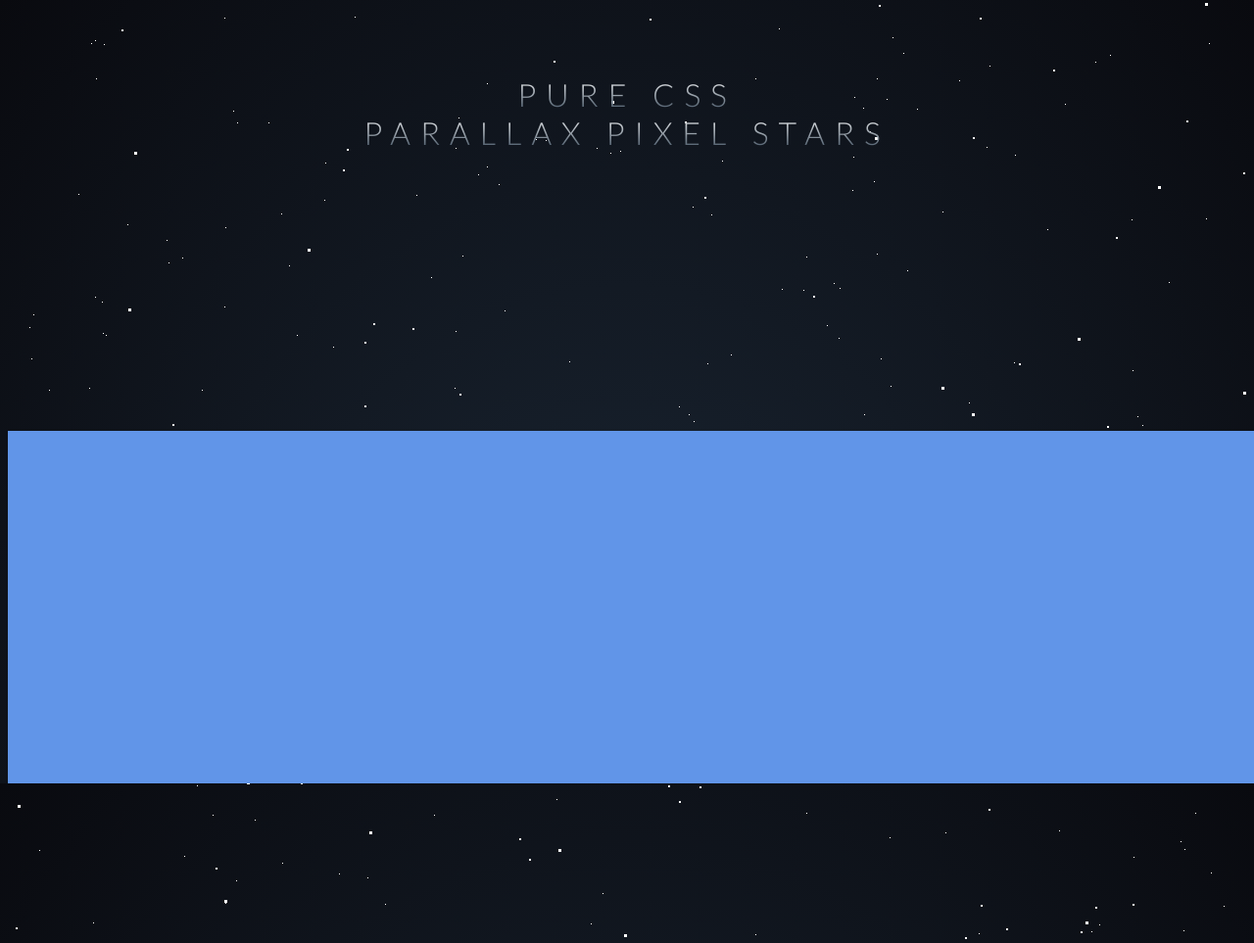
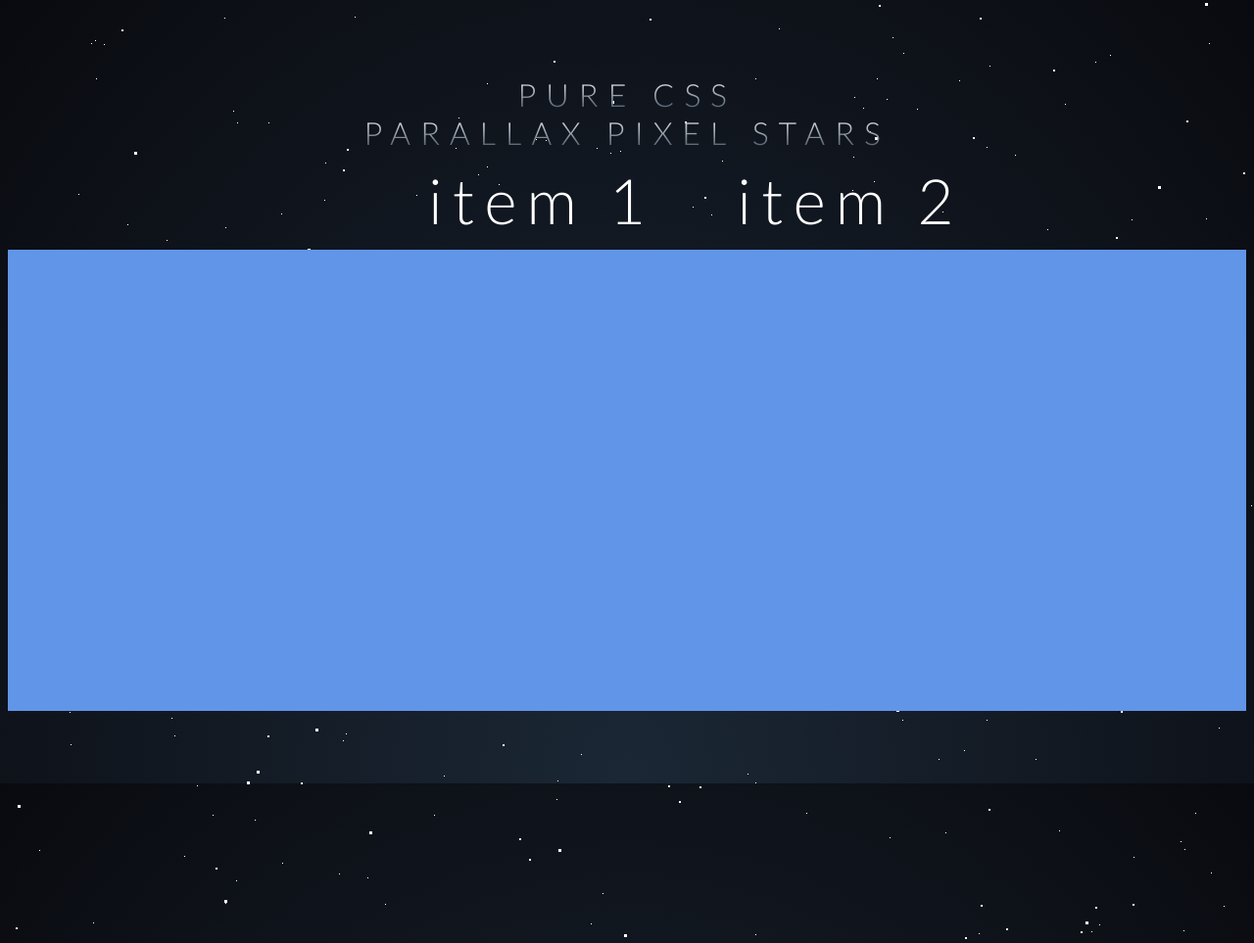
Before and after one commit to RickyAvina/PersonalWebpage, a PHP site: page / in a window 1280 px wide. Shown: the top 963 px of the page at 98% size. Run offline with PHP 8.4, Linux system fonts and the light colour scheme.

Commit message:
Added Swaz

```diff
--- /dev/null
+++ b/home.html
@@ -0,0 +1,2 @@
+<h1>  Home Page </h1>
+<p> This is the home page </p>
--- a/index.html
+++ b/index.html
@@ -17,23 +17,16 @@
     <span>
       PARALLAX PIXEL STARS
     </span>
-  </div>
-
-  <!--<div id="header">
-    <h1 id="title2">Ricky's Site</h1>
-
       <ul>
         <li><a href="#" data-target="home" class="button">item 1</a></li>
         <li><a href="#" data-target="about" class="button">item 2</a></li>
       </ul>
-
-  </div>
--->
   <div id = "wrapper">
     <div id="content">
-      <?php include('home.php') ?>
+      <?php include('home.html') ?>
     </div>
   </div>
+
   <script src="jquery-3.1.1.min.js"></script>
   <script src="myScript.js"></script>
 </body>
--- a/myScript.js
+++ b/myScript.js
@@ -1,20 +1,22 @@
 jq = jQuery.noConflict();
 
 jq(function($){
+
+$('#content').load(target + '.html');
 
 $('a').on('click mouseenter', function(){
     $(this).css("color", "red");
 });
 
 $('a').on('mouseleave', function(){
-    $(this).css("color", "#222222");
+    $(this).css("color", "white");
 });
 
 $('ul li a').on('click', function(){
   var $this =  $(this),
   target = $this.data('target'); console.log("target: " + target);
 
-  $('#content').load(target + '.php');
+  $('#content').load(target + '.html');
   return false;
 });
 
--- a/theme.css
+++ b/theme.css
@@ -9,6 +9,7 @@
 html {
   height: 100%;
   background: radial-gradient(ellipse at bottom, #1b2735 0%, #090a0f 100%);
+  overflow: auto;
 }
 
 #stars {
@@ -102,30 +103,29 @@
 }
 
 #wrapper {
-  display: block;
   width:100%;
-  height:45%;
+  min-height: 60%;
+  height: auto !important;
+  height: 60%;
+  margin: 0 auto -800px;
   background-color: #6195e8;
-  bottom: 0;
-  position: absolute;
+
 }
 
 #title2 {
   text-align: center;
   color: black;
   font-size: 8vw;
-  font-family: littleDays;
   padding-top: 20px;
 }
 
 ul {
-    position: absolute;
+    position: relative;
     width:100%;
-    bottom:0;
     height: 100px;
-    margin: 0;
-    padding: 0;
+    margin: 0 auto;
     list-style-type: none;
+    color: white;
 }
 
 ul li {
@@ -133,10 +133,9 @@
 }
 
 .button {
-  font-family: littleDays;
   text-decoration: none;
   font-size: 5vw;
-  color: #222222;
+  color: white;
   height: 100px;
   line-height: 100px;
   white-space: nowrap;
```
Also changed, not shown: about.html (added, +7 -0 lines). Lines whose indentation alone changed are shown as unchanged.
